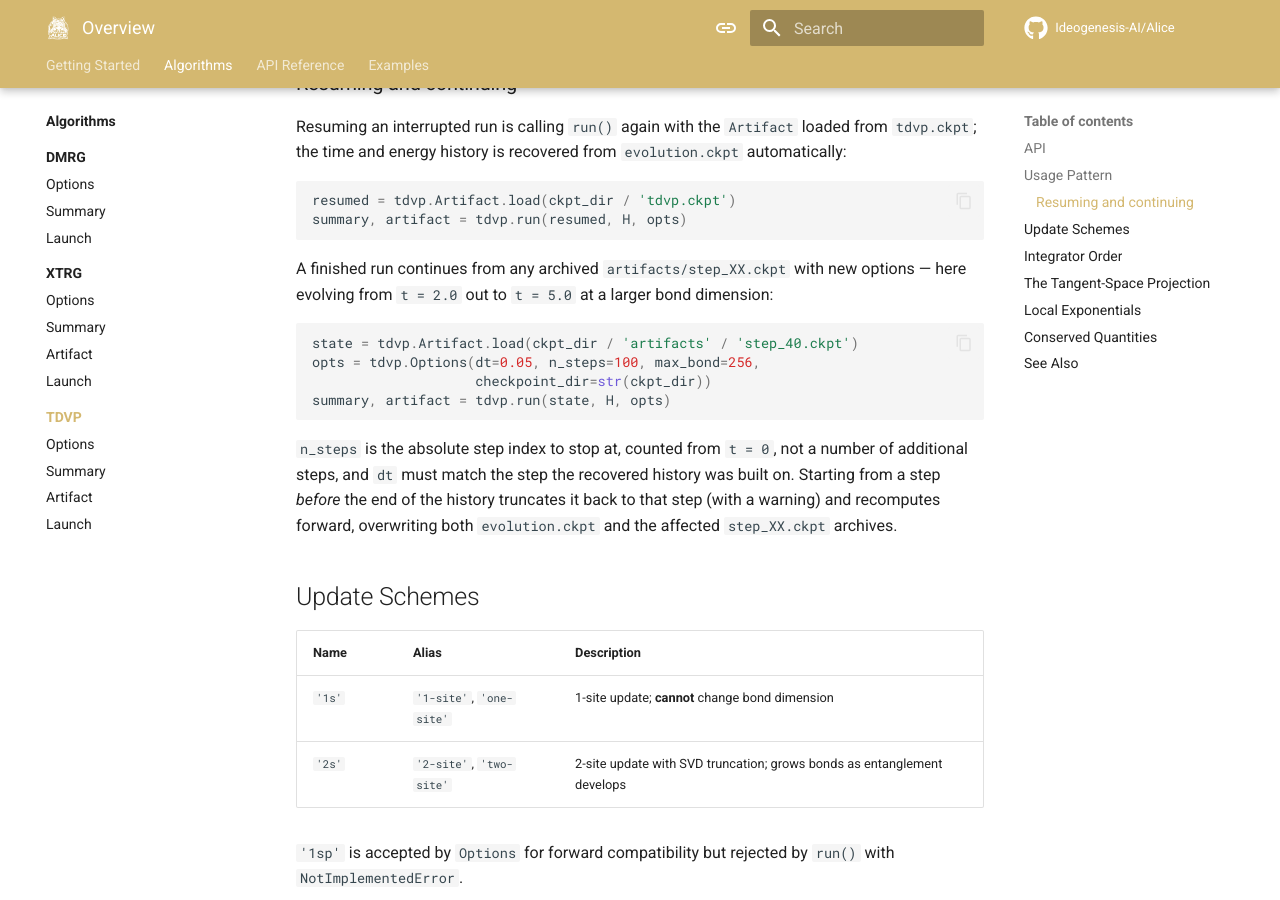
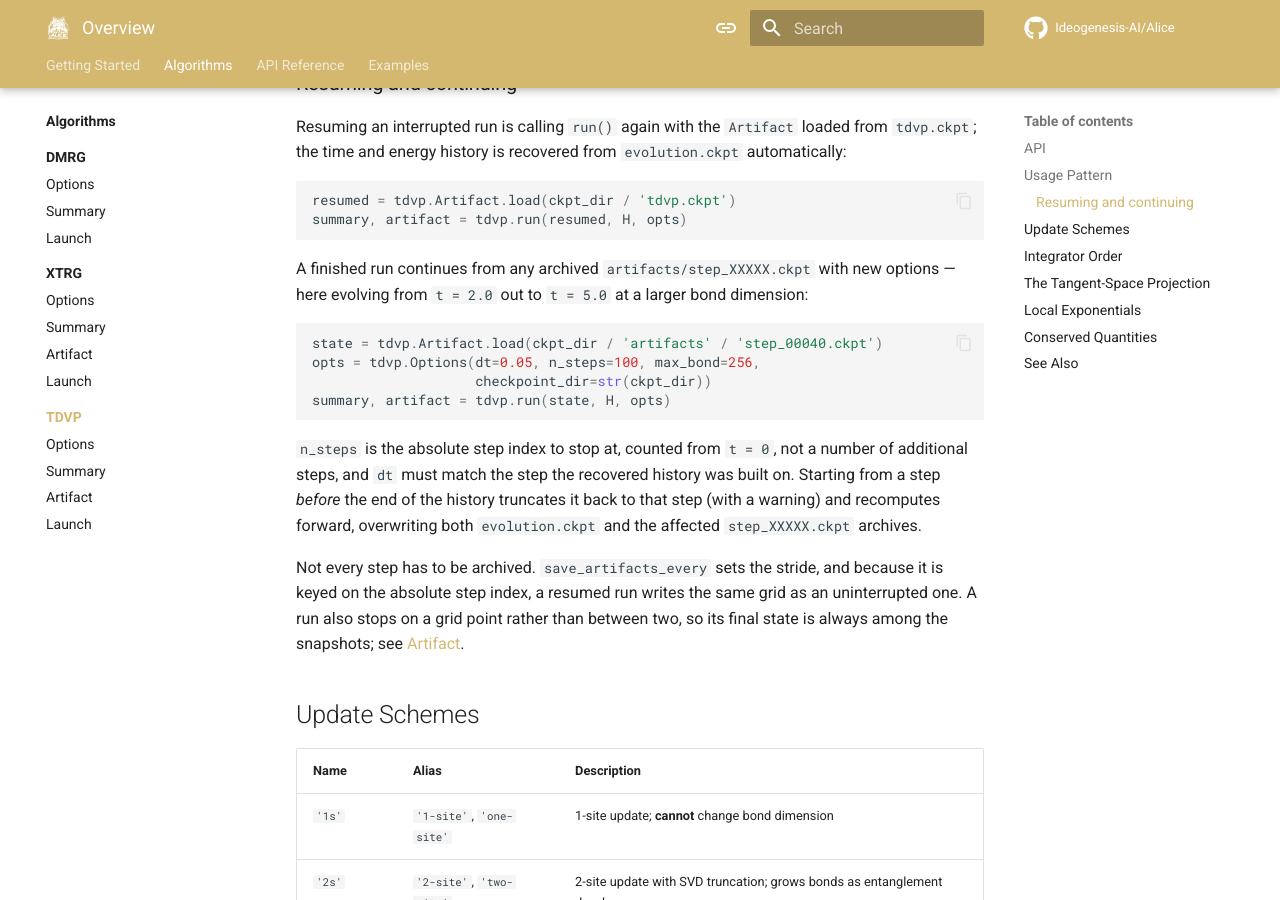
Before and after one commit to Ideogenesis-AI/Alice, an MkDocs documentation site: the page built from docs/algorithms/tdvp/index.md, in a window 1280 px wide and 900 px high, scrolled down 1115 px. Built offline with MkDocs 1.6.1 and Material for MkDocs 9.7.7, drawn with Linux system fonts in a browser that asks for light colours; comment, search, counter and statistics services are not loaded.

Commit message:
Update TDVP documentation to reflect five-digit step file naming convention
Revised the documentation to clarify the new five-digit zero-padded format for archived step files (`step_XXXXX.ckpt`). Enhanced explanations regarding the archiving process, including the `save_artifacts_every` parameter and its implications for resumed runs. This update ensures users have a clear understanding of the TDVP artifact management and step recovery process.

````diff
--- a/docs/algorithms/tdvp/index.md
+++ b/docs/algorithms/tdvp/index.md
@@ -50,12 +50,12 @@ resumed = tdvp.Artifact.load(ckpt_dir / 'tdvp.ckpt')
 summary, artifact = tdvp.run(resumed, H, opts)
 ```
 
-A finished run continues from any archived `artifacts/step_XX.ckpt` with new
+A finished run continues from any archived `artifacts/step_XXXXX.ckpt` with new
 options — here evolving from `t = 2.0` out to `t = 5.0` at a larger bond
 dimension:
 
 ```python
-state = tdvp.Artifact.load(ckpt_dir / 'artifacts' / 'step_40.ckpt')
+state = tdvp.Artifact.load(ckpt_dir / 'artifacts' / 'step_00040.ckpt')
 opts = tdvp.Options(dt=0.05, n_steps=100, max_bond=256,
                     checkpoint_dir=str(ckpt_dir))
 summary, artifact = tdvp.run(state, H, opts)
@@ -65,7 +65,13 @@ summary, artifact = tdvp.run(state, H, opts)
 number of additional steps, and `dt` must match the step the recovered history
 was built on. Starting from a step *before* the end of the history truncates it
 back to that step (with a warning) and recomputes forward, overwriting both
-`evolution.ckpt` and the affected `step_XX.ckpt` archives.
+`evolution.ckpt` and the affected `step_XXXXX.ckpt` archives.
+
+Not every step has to be archived. `save_artifacts_every` sets the stride, and
+because it is keyed on the absolute step index, a resumed run writes the same
+grid as an uninterrupted one. A run also stops on a grid point rather than
+between two, so its final state is always among the snapshots; see
+[Artifact](artifact.md).
 
 ## Update Schemes
 
````
